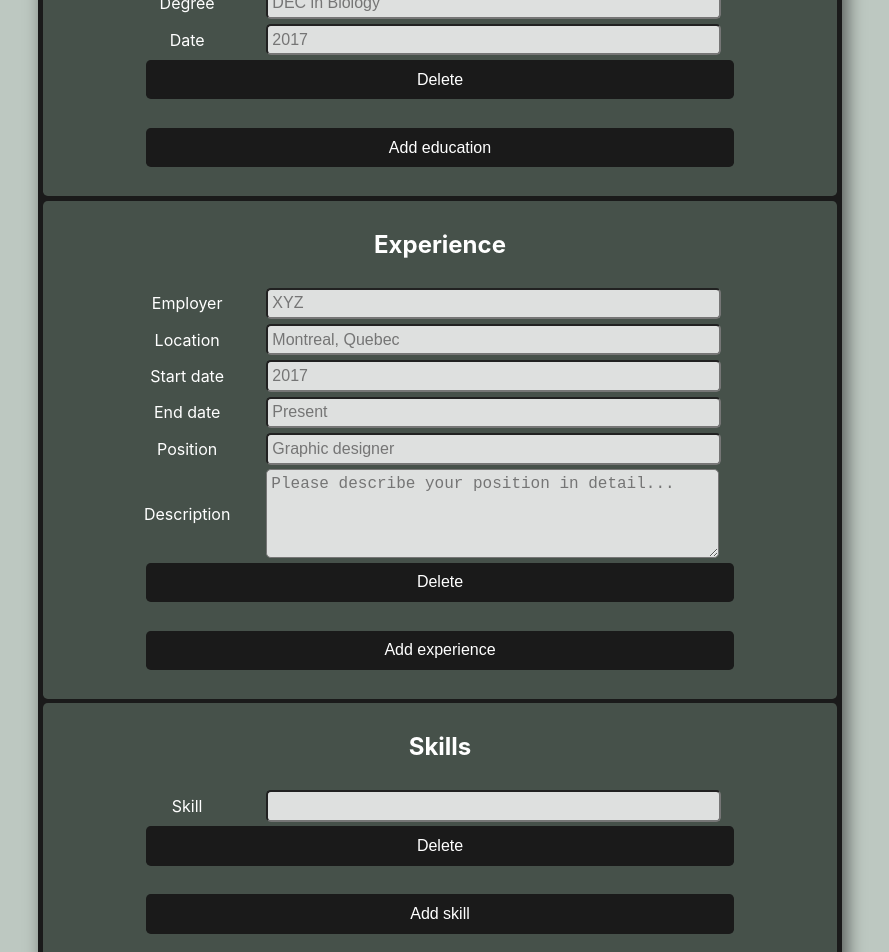
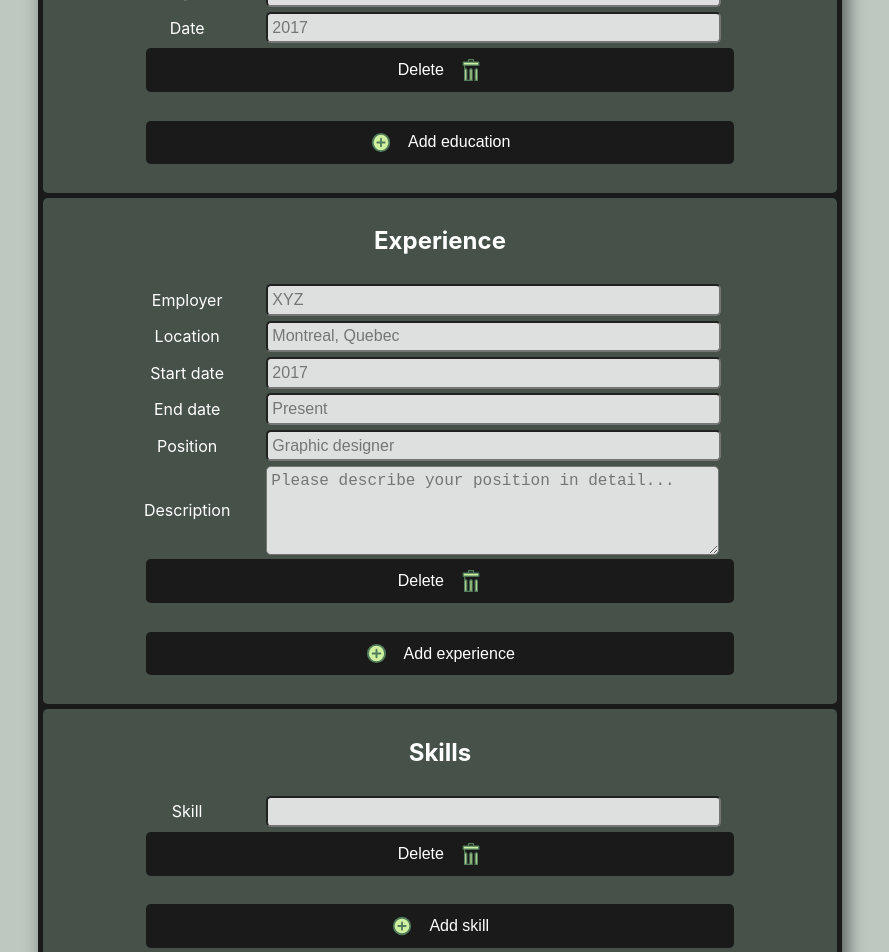
Before and after one commit to asiill/cv-app, a React (Vite) app: page / in a window 1280 px wide. Shown: the part 780-1732 px from the top of the page, without its empty margins (200-1089 px from the left). Built offline with nearby package versions, Linux system fonts and the light colour scheme.

Commit message:
Add form icons

```diff
--- a/src/components/forms/CVForm.jsx
+++ b/src/components/forms/CVForm.jsx
@@ -4,6 +4,8 @@ import EducationForm from "./EducationForm.jsx";
 import ExperienceForm from "./ExperienceForm.jsx";
 import SkillForm from "./SkillForm.jsx";
 import "../../styles/form.css";
+import delImg from "../../icons/delete.svg";
+import addImg from "../../icons/add.svg";
 
 export default function CVForm({
     personalInfo,
@@ -51,11 +53,15 @@ export default function CVForm({
                                 handleChange={handleEducationChange}
                                 handleDelete={handleEducationDelete}
                                 handleKeyDown={handleKeyDown}
+                                delImg={delImg}
                             />
                         );
                     })}
                 </div>
-                <button className="add-education-btn" onClick={handleAddNewEducation}>Add education</button>
+                <button className="add-education-btn" onClick={handleAddNewEducation}>
+                    <img src={addImg} title="Add education" alt="Add education" />
+                    <span>Add education</span>
+                </button>
             </div>
             <div className="experience-form-container">
                 <h2>Experience</h2>
@@ -74,11 +80,15 @@ export default function CVForm({
                                 handleChange={handleExperienceChange}
                                 handleDelete={handleExperienceDelete}
                                 handleKeyDown={handleKeyDown}
+                                delImg={delImg}
                             />
                         )
                     })}
                 </div>
-                <button className="add-experience-btn" onClick={handleAddNewExperience}>Add experience</button>
+                <button className="add-experience-btn" onClick={handleAddNewExperience}>
+                    <img src={addImg} title="Add experience" alt="Add experience" />
+                    <span>Add experience</span>
+                </button>
             </div>
             <div className="skill-form-container">
                 <h2>Skills</h2>
@@ -92,11 +102,15 @@ export default function CVForm({
                                 handleChange={handleSkillChange}
                                 handleDelete={handleSkillDelete}
                                 handleKeyDown={handleKeyDown}
+                                delImg={delImg}
                             />
                         )
                     })}
                 </div>
-                <button className="add-skill-btn" onClick={handleAddNewSkill}>Add skill</button>
+                <button className="add-skill-btn" onClick={handleAddNewSkill}>
+                    <img src={addImg} title="Add skill" alt="Add skill" />
+                    Add skill
+                </button>
             </div>
         </div>
     );
--- a/src/components/forms/EducationForm.jsx
+++ b/src/components/forms/EducationForm.jsx
@@ -9,6 +9,7 @@ export default function EducationForm({
     handleChange,
     handleDelete,
     handleKeyDown,
+    delImg,
 }) {
     return (
         <form className="education-form">
@@ -61,7 +62,10 @@ export default function EducationForm({
                 />
             </div>
             <div className="form-row">
-                <button className={id} onClick={handleDelete}>Delete</button>
+                <button className={id} onClick={handleDelete}>
+                    <span>Delete</span>
+                    <img src={delImg} title="Delete education" alt="Delete education" />
+                </button>
             </div>
         </form>
     );
--- a/src/components/forms/ExperienceForm.jsx
+++ b/src/components/forms/ExperienceForm.jsx
@@ -11,7 +11,7 @@ export default function ExperienceForm({
     handleChange,
     handleDelete,
     handleKeyDown,
-    handleAddTask,
+    delImg,
 }) {
     return (
         <form className="experience-form">
@@ -87,7 +87,10 @@ export default function ExperienceForm({
                 ></textarea>
             </div>
             <div className="form-row">
-                <button className={id} onClick={handleDelete}>Delete</button>
+                <button className={id} onClick={handleDelete}>
+                    <span>Delete</span>
+                    <img src={delImg} title="Delete experience" alt="Delete experience" />
+                </button>
             </div>
         </form>
     );
--- a/src/components/forms/SkillForm.jsx
+++ b/src/components/forms/SkillForm.jsx
@@ -6,6 +6,7 @@ export default function SkillForm({
     handleChange,
     handleDelete,
     handleKeyDown,
+    delImg,
 }) {
     return (
         <form className="skill-form">
@@ -21,7 +22,10 @@ export default function SkillForm({
                 />
             </div>
             <div className="form-row">
-                <button className={id} onClick={handleDelete}>Delete</button>
+                <button className={id} onClick={handleDelete}>
+                    <span>Delete</span>
+                    <img src={delImg} title="Delete skill" alt="Delete skill" />
+                </button>
             </div>
         </form>
     );
--- a/src/styles/content.css
+++ b/src/styles/content.css
@@ -17,12 +17,16 @@
     box-shadow: 0 5px 5px rgba(0, 0, 0, 0.548);
 }
 
-img {
-    width: 40px;
-    height: 40px;
+.preview-btn>img, .example-btn>img, .edit-btn>img, .print-btn>img {
+    width: 2rem;
+    height: 2rem;
 }
 
 button {
+    display: flex;
+    justify-content: center;
+    align-items: center;
+
     padding: 0.6rem;
     font-size: 1rem;
     font-weight: 500;
--- a/src/styles/form.css
+++ b/src/styles/form.css
@@ -79,3 +79,12 @@ textarea {
     flex-direction: column;
     gap: 0.3rem;
 }
+
+button {
+    gap: 1rem;
+}
+
+button>img {
+    width: 1.4rem;
+    height: 1.4rem;
+}
```
Also changed, not shown: src/icons/add.svg (added).
